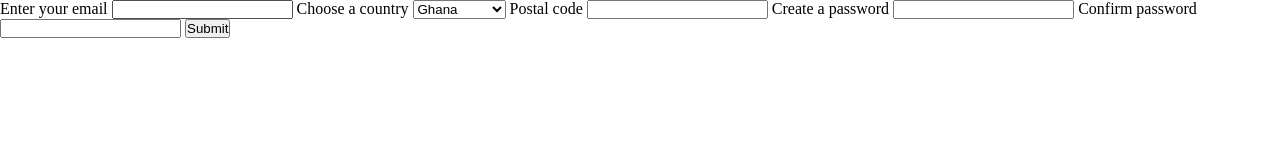
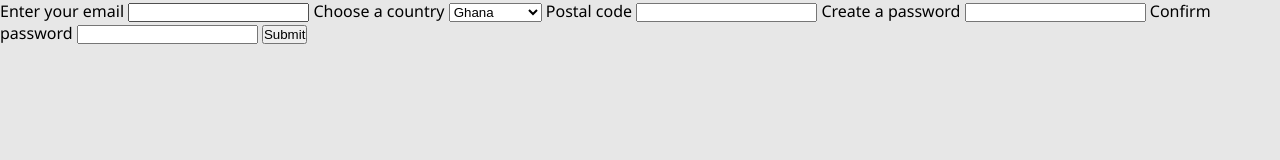
Before and after one commit to 4wiafe/form-validation-exercise, a plain HTML site: page index.html in a window 1280 px wide. Drawn offline with Linux system fonts and the light colour scheme.

Commit message:
Change body background color and font-family

```diff
--- a/styles.css
+++ b/styles.css
@@ -7,3 +7,8 @@
 html {
   font-size: 16px;
 }
+
+body {
+  background: #e7e7e7;
+  font-family: 'Segoe UI', Tahoma, Geneva, Verdana, sans-serif;
+}
```
